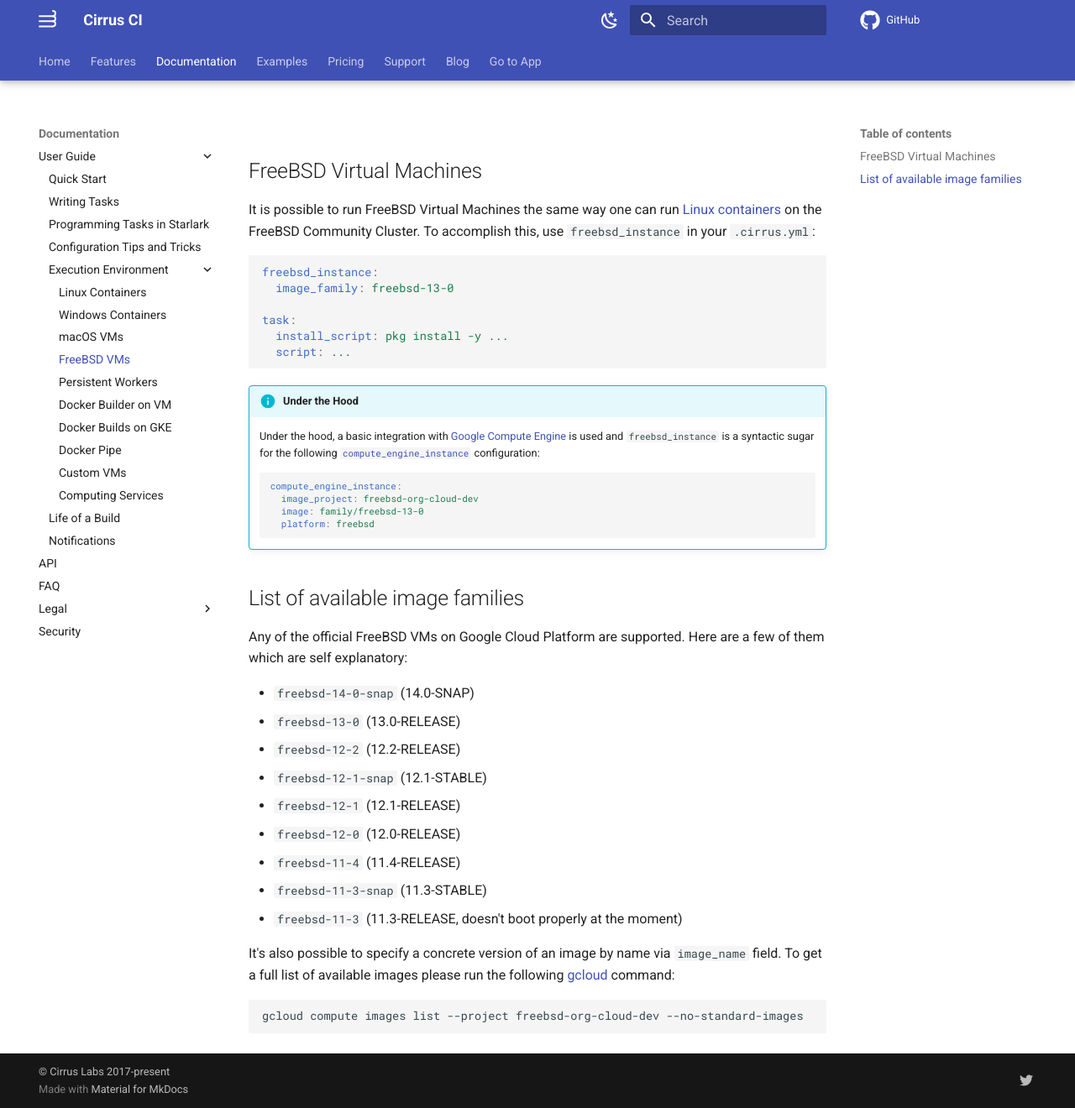
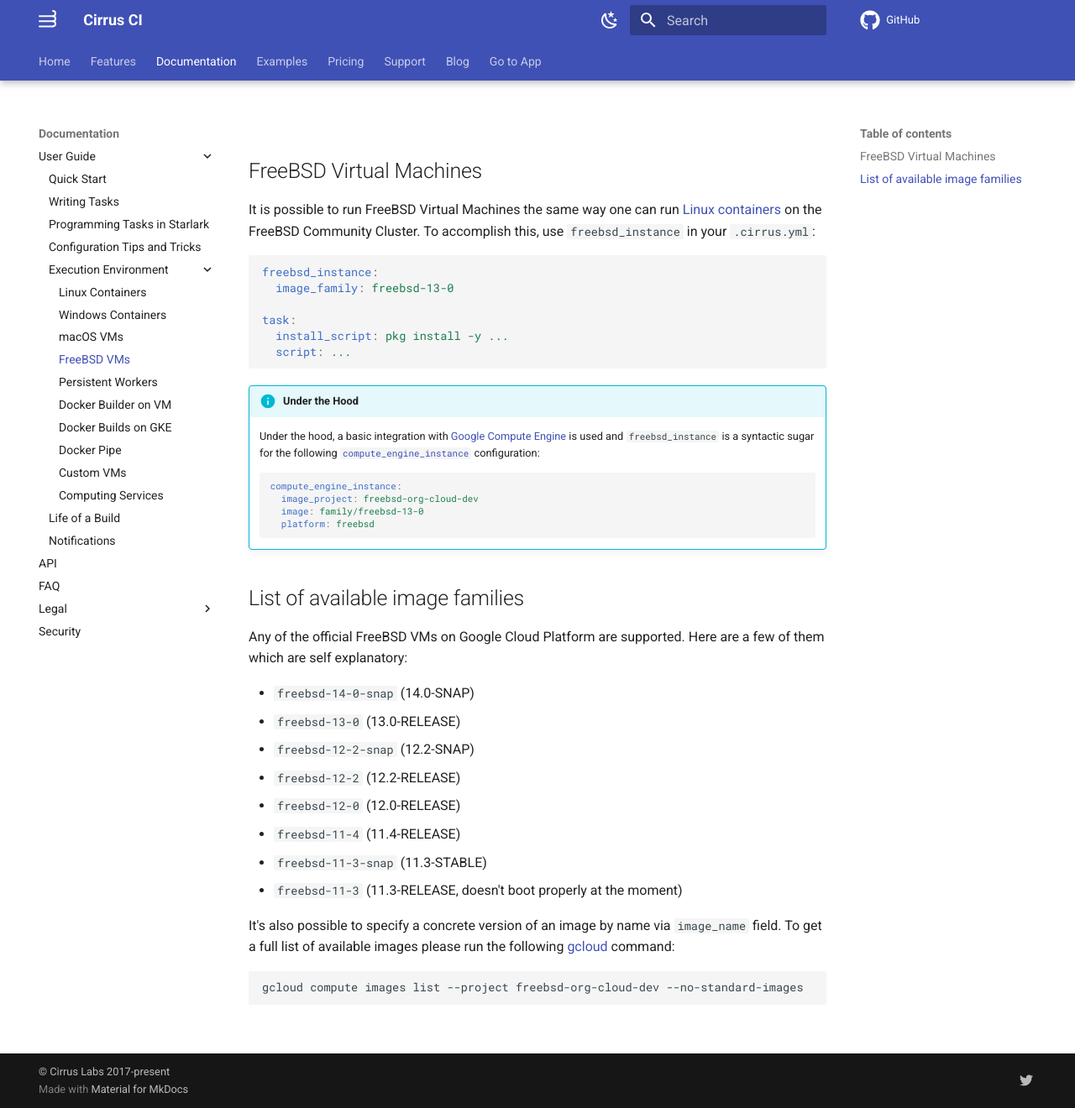
Before and after one commit to cirruslabs/cirrus-ci-docs, an MkDocs documentation site: the page built from docs/guide/FreeBSD.md, in a window 1280 px wide and 1320 px high. Shown: the whole window at 84% size. Built offline with MkDocs 1.6.1 and Material for MkDocs 9.7.7, drawn with Linux system fonts in a browser that asks for light colours; comment, search, counter and statistics services are not loaded.

Commit message:
drop FreeBSD 12.1 images in favor of 12.2 snap (#892)
While the FreeBSD 12.1 images still exist, they are unbootable. 12.0 was EOLed
in January 2021,¹ so presumably they are unlikely to be fixed. 12.2 is currently
within support and the snap is the recommended image to use.

¹ https://www.freebsd.org/security/unsupported/

```diff
--- a/docs/guide/FreeBSD.md
+++ b/docs/guide/FreeBSD.md
@@ -29,9 +29,8 @@ Any of the official FreeBSD VMs on Google Cloud Platform are supported. Here are
 
 * `freebsd-14-0-snap` (14.0-SNAP)
 * `freebsd-13-0`      (13.0-RELEASE)
+* `freebsd-12-2-snap` (12.2-SNAP)
 * `freebsd-12-2`      (12.2-RELEASE)
-* `freebsd-12-1-snap` (12.1-STABLE)
-* `freebsd-12-1`      (12.1-RELEASE)
 * `freebsd-12-0`      (12.0-RELEASE)
 * `freebsd-11-4`      (11.4-RELEASE)
 * `freebsd-11-3-snap` (11.3-STABLE)
```
